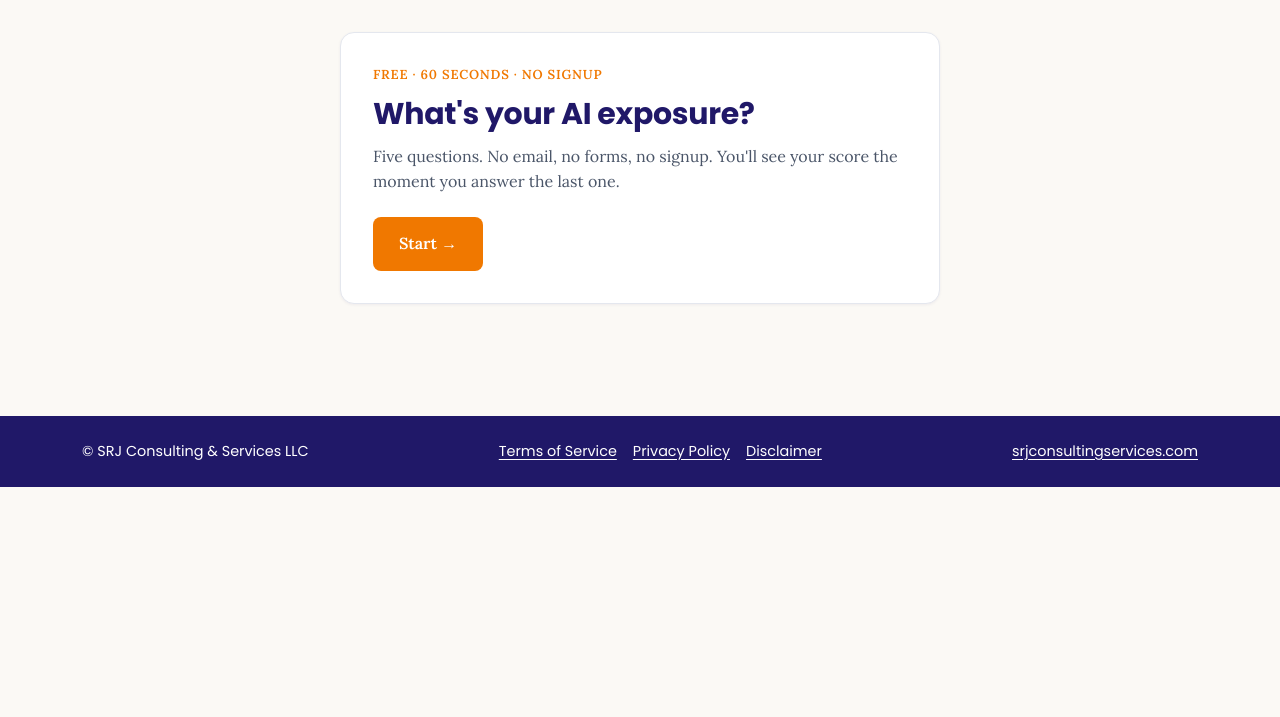
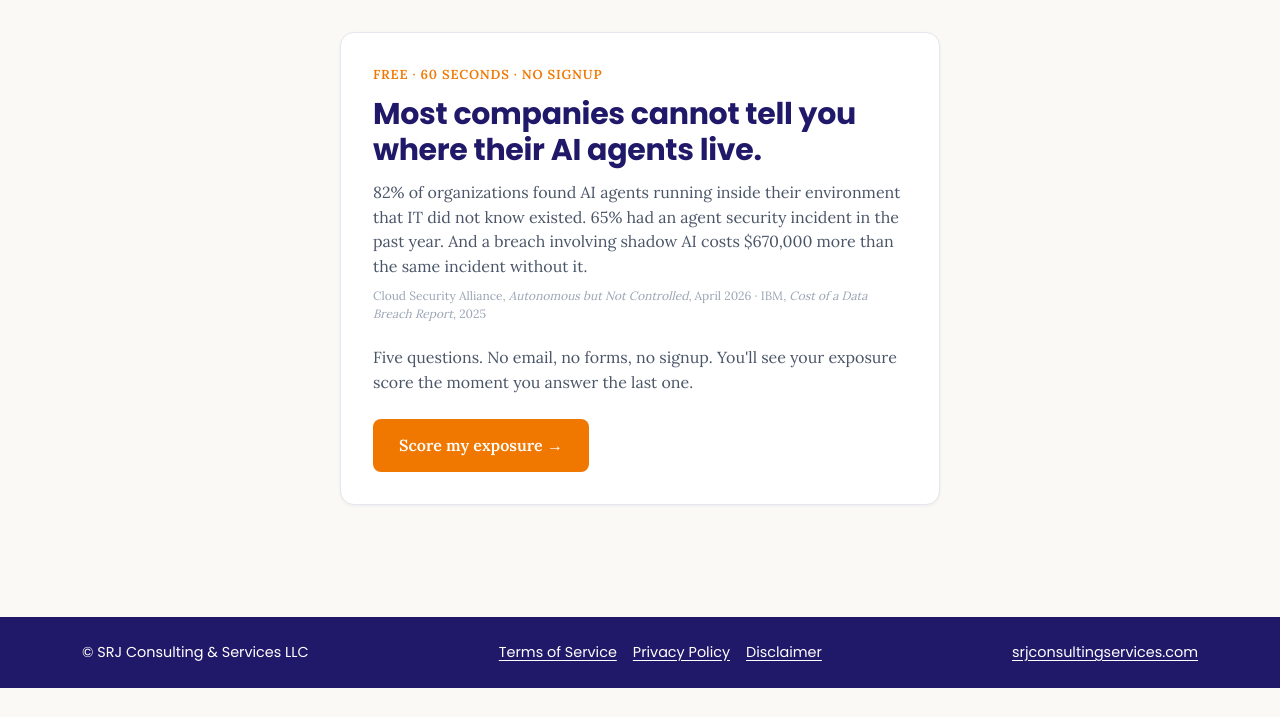
Before and after one commit to srjordan6/srj-audit-platform, a Django app: page /q/score/ in a window 1280 px wide. Shown: the part 83-800 px from the top of the page. Run offline with Django 5.2, Linux system fonts and the light colour scheme.

Commit message:
copy: lead the exposure screener with the proven pain hook
The $670K shadow-AI post is the best-performing organic content to date, and
it works because it opens on pain. The ad driving paid traffic to /q/score/
uses that hook, but the page opened with a neutral "What's your AI exposure?"
— pain to neutral breaks the scent between ad and landing page and wastes the
click. Page now opens on the same line the post did.

Stats are attributed inline rather than asserted:
- 82% unknown agents / 65% agent incidents — Cloud Security Alliance,
  "Autonomous but Not Controlled", April 2026 (Token Security, n=418)
- $670,000 breach premium — IBM, Cost of a Data Breach Report, 2025

Unsourced statistics on the lead magnet for an AI governance audit is a
self-consistency problem, not just a citation nicety.

Also: "AI Business Enablement Audit" -> "The AI Business Enablement Audit(TM)"
per the trademark master list, and law_catalog docstring corrected from 59 to
61 to match LAWS_FLAT, which is the number the marketing copy quotes.

```diff
--- a/questionnaire/law_catalog.py
+++ b/questionnaire/law_catalog.py
@@ -1,6 +1,8 @@
 """AI-governance law/framework catalog for T1-A-006 LAW_INVENTORY.
 
-Source: ai-governance-coverage.csv (Stephen, 2026-07-15). 59 rows.
+Source: ai-governance-coverage.csv (Stephen, 2026-07-15). LAWS_FLAT is 61
+entries as of 2026-07-29 (an earlier docstring said 59; recount confirms 61).
+This count is quoted in public marketing copy — update both together.
 Every URL points to the srjconsultingservices.com reference page for
 that framework/law. Categories are derived from URL path.
 """
--- a/templates/questionnaire/exposure_score.html
+++ b/templates/questionnaire/exposure_score.html
@@ -8,13 +8,23 @@
 
   <div id="xs-intro" class="xs-card">
     <p class="xs-eyebrow">Free · 60 seconds · no signup</p>
-    <h1 class="xs-h1">What's your AI exposure?</h1>
+    <h1 class="xs-h1">Most companies cannot tell you where their AI agents live.</h1>
     <p class="xs-lede">
-      Five questions. No email, no forms, no signup. You'll see your score
-      the moment you answer the last one.
+      82% of organizations found AI agents running inside their environment
+      that IT did not know existed. 65% had an agent security incident in the
+      past year. And a breach involving shadow AI costs $670,000 more than the
+      same incident without it.
+    </p>
+    <p class="xs-source">
+      Cloud Security Alliance, <em>Autonomous but Not Controlled</em>, April 2026
+      &middot; IBM, <em>Cost of a Data Breach Report</em>, 2025
+    </p>
+    <p class="xs-lede">
+      Five questions. No email, no forms, no signup. You'll see your exposure
+      score the moment you answer the last one.
     </p>
     <button type="button" class="xs-btn xs-btn-primary" id="xs-begin">
-      Start &rarr;
+      Score my exposure &rarr;
     </button>
   </div>
 
@@ -47,9 +57,9 @@
     <div class="xs-cta">
       <h3 class="xs-h3">This is the 60-second version.</h3>
       <p class="xs-cta-copy">
-        The full AI Business Enablement Audit scores you across five
-        dimensions against 61 AI laws and hands you a board-ready report.
-        Normally $399 &mdash; free while the beta is open.
+        The AI Business Enablement Audit&trade; scores you across five
+        dimensions against 61 AI laws and frameworks, and hands you a
+        board-ready report. Normally $399 &mdash; free while the beta is open.
       </p>
       <a class="xs-btn xs-btn-primary" id="xs-full" href="#">
         Get the full audit free &rarr;
@@ -89,6 +99,8 @@
   .xs-h1 { color: #201868; font-size: 30px; line-height: 1.2; margin: 0 0 12px; }
   .xs-h3 { color: #201868; font-size: 17px; margin: 0 0 8px; }
   .xs-lede { color: #4a5568; font-size: 16px; line-height: 1.55; margin: 0 0 24px; }
+  .xs-source { color: #9aa5b4; font-size: 12px; line-height: 1.5; margin: -16px 0 22px; }
+  .xs-source em { font-style: italic; }
   .xs-btn { display: inline-block; border: 0; border-radius: 8px; cursor: pointer;
             font-size: 16px; font-weight: 700; padding: 14px 26px;
             text-decoration: none; text-align: center; }
```
